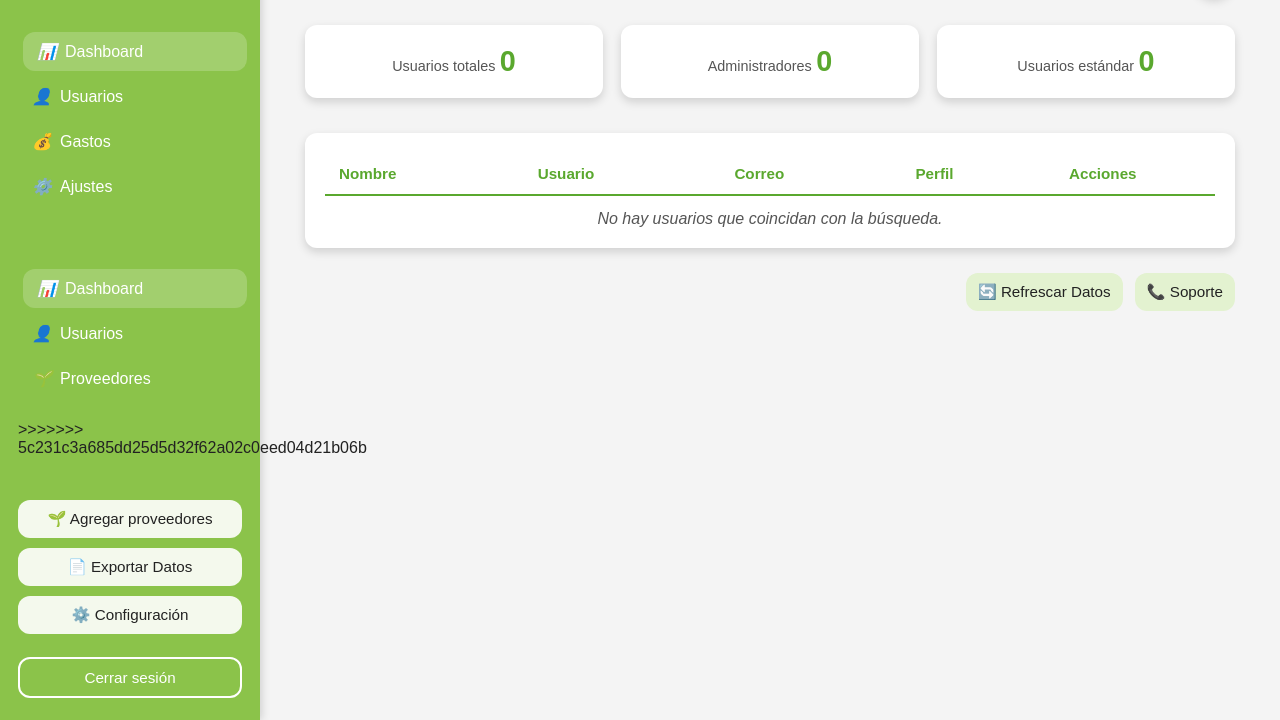
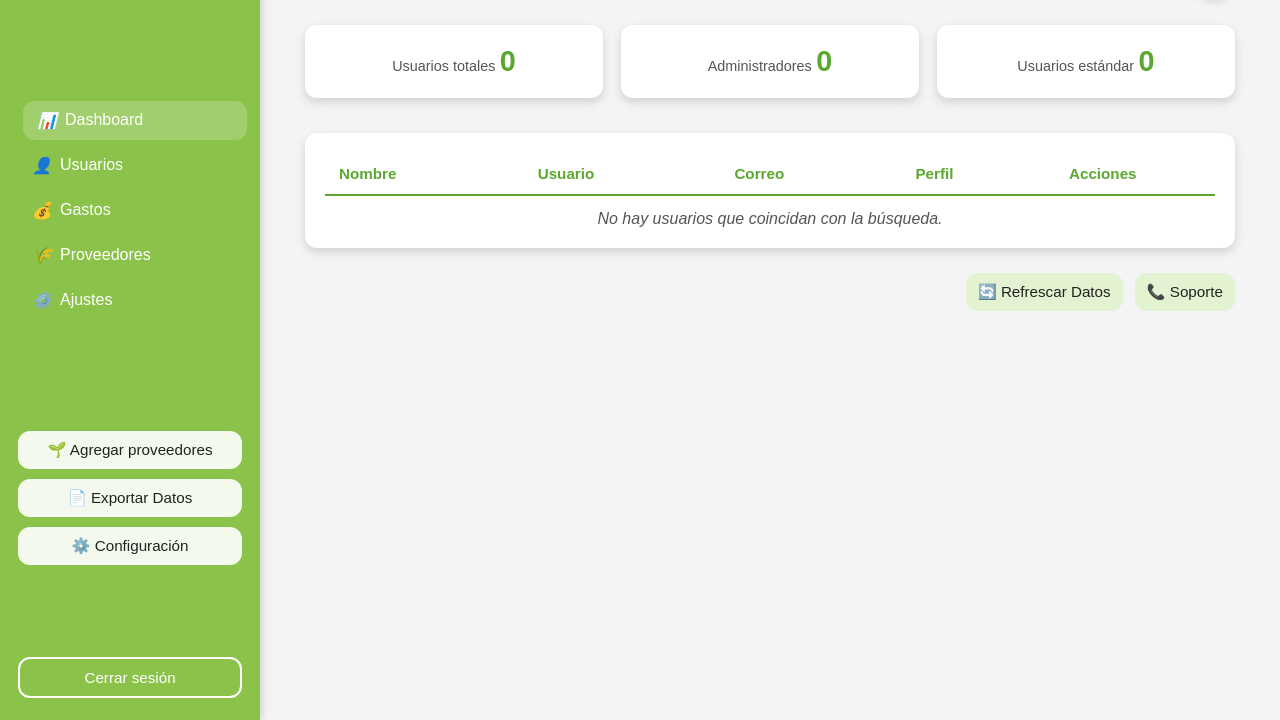
Before and after one commit to Jasa331/ProyectoDEMO, a website: page HTML/index_dasboard_admin.html in a window 1280 px wide. Shown: the part 80-800 px from the top of the page. Drawn offline with Linux system fonts and the light colour scheme.

Commit message:
correcion

```diff
--- a/HTML/index_dasboard_admin.html
+++ b/HTML/index_dasboard_admin.html
@@ -8,33 +8,20 @@
 </head>
 <body>
 
-  <!-- Sidebar -->
+  <!-- ==================== SIDEBAR ==================== -->
   <aside class="sidebar">
     <div class="brand">
       <div class="logo">🌱</div>
       <span>Agricord</span>
     </div>
 
-  <nav class="menu">
-  <a class="active"><i>📊</i> Dashboard</a>
-  <a><i>👤</i> Usuarios</a>
-
-  <!-- Enlace correcto al módulo de gastos -->
-  <a href="gastos.html"><i>💰</i> Gastos</a>
-
-  <a><i>⚙️</i> Ajustes</a>
-</nav>
     <nav class="menu">
       <a class="active"><i>📊</i> Dashboard</a>
       <a><i>👤</i> Usuarios</a>
-      <a href="../HTML/index_proveedor_insumo.html"><i>🌱</i> Proveedores</a>
-
+      <a href="gastos.html"><i>💰</i> Gastos</a>
+      <a href="../HTML/index_proveedor_insumo.html"><i>🌾</i> Proveedores</a>
+      <a><i>⚙️</i> Ajustes</a>
     </nav>
->>>>>>> 5c231c3a685dd25d5d32f62a02c0eed04d21b06b
-
-
-
-            </div>
 
     <!-- Botones adicionales -->
     <div class="sidebar-actions">
@@ -46,21 +33,20 @@
     <button id="btnLogout" class="btn btn-outline">Cerrar sesión</button>
   </aside>
 
-  <!-- Main -->
+  <!-- ==================== MAIN CONTENT ==================== -->
   <main class="main">
     <header class="topbar">
       <h1>Panel de Administración</h1>
       <div class="top-actions">
         <input id="inputBuscar" type="search" placeholder="Buscar por nombre, usuario o correo…">
         <button id="btnNuevo" class="btn btn-primary">+ Nuevo usuario</button>
-        <!-- 🔘 Botón de modo claro/oscuro -->
-        <button id="themeToggle" class="theme-toggle" title="Cambiar tema">
-          🌞
-        </button>
+
+        <!-- Botón de modo claro/oscuro -->
+        <button id="themeToggle" class="theme-toggle" title="Cambiar tema">🌞</button>
       </div>
     </header>
 
-    <!-- Stats -->
+    <!-- ==================== ESTADÍSTICAS ==================== -->
     <section class="stats">
       <article class="stat-card">
         <span class="stat-label">Usuarios totales</span>
@@ -76,7 +62,7 @@
       </article>
     </section>
 
-    <!-- Tabla -->
+    <!-- ==================== TABLA DE USUARIOS ==================== -->
     <section class="table-wrap">
       <table class="table" aria-label="Usuarios">
         <thead>
@@ -95,14 +81,14 @@
       <p id="vacio" class="empty">No hay usuarios que coincidan con la búsqueda.</p>
     </section>
 
-    <!-- Botones al final de la vista -->
+    <!-- ==================== BOTONES INFERIORES ==================== -->
     <div class="footer-actions">
       <button id="btnRefrescar" class="btn btn-secondary">🔄 Refrescar Datos</button>
       <button id="btnSoporte" class="btn btn-secondary">📞 Soporte</button>
     </div>
   </main>
 
-  <!-- Modal Crear/Editar -->
+  <!-- ==================== MODAL CREAR / EDITAR ==================== -->
   <div id="modal" class="modal" aria-hidden="true">
     <div class="modal-content" role="dialog" aria-labelledby="modalTitle" aria-modal="true">
       <div class="modal-header">
@@ -150,15 +136,14 @@
     </div>
   </div>
 
-  <!-- Toast -->
+  <!-- ==================== TOAST ==================== -->
   <div id="toast" class="toast" role="status" aria-live="polite"></div>
 
-  <!-- Script principal -->
+  <!-- ==================== SCRIPTS ==================== -->
   <script src="../js/admin.js"></script>
 
   <!-- Script del modo oscuro/claro -->
   <script>
-    // ==================== MODO CLARO / OSCURO ====================
     const themeToggle = document.getElementById("themeToggle");
     const currentTheme = localStorage.getItem("theme") || "light";
 
```
